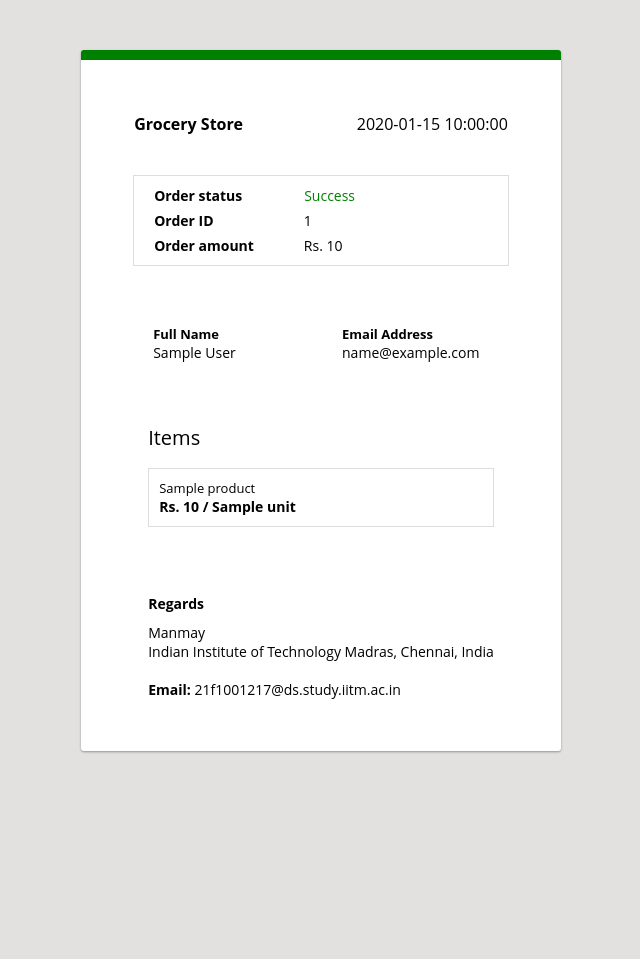
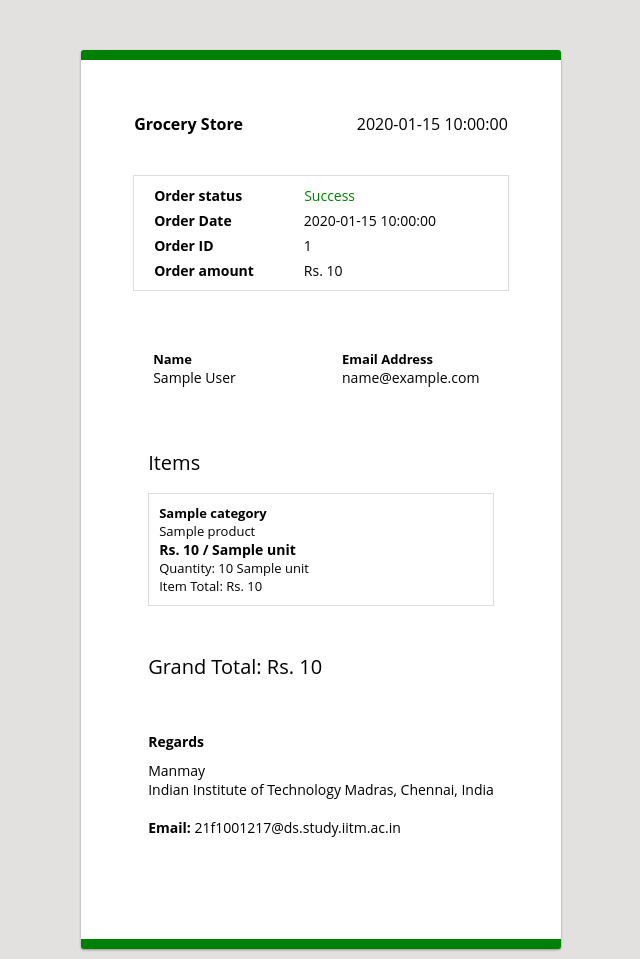
Before and after one commit to BabaHerons/GroceryStoreV2, a Python web app: template backend/src/templates/invoice.html in a window 1280 px wide. Shown: the whole page, without its empty margins (319-959 px from the left). Before the commit the page ends 753 px from the top, so only its background shows below. Run offline with Jinja, Linux system fonts and the light colour scheme; the template is opened without the code that fills it: most values are stand-ins (such as "Sample title", 1, 10 or a date in 2020).

Commit message:
sending mail on purchase or user demand

```diff
--- a/backend/src/templates/invoice.html
+++ b/backend/src/templates/invoice.html
@@ -1,7 +1,7 @@
 <html>
 
 <body style="background-color:#e2e1e0;font-family: Open Sans, sans-serif;font-size:100%;font-weight:400;line-height:1.4;color:#000;">
-  <table style="max-width:670px;margin:50px auto 10px;background-color:#fff;padding:50px;-webkit-border-radius:3px;-moz-border-radius:3px;border-radius:3px;-webkit-box-shadow:0 1px 3px rgba(0,0,0,.12),0 1px 2px rgba(0,0,0,.24);-moz-box-shadow:0 1px 3px rgba(0,0,0,.12),0 1px 2px rgba(0,0,0,.24);box-shadow:0 1px 3px rgba(0,0,0,.12),0 1px 2px rgba(0,0,0,.24); border-top: solid 10px green;">
+  <table style="max-width:670px;margin:50px auto 10px;background-color:#fff;padding:50px;-webkit-border-radius:3px;-moz-border-radius:3px;border-radius:3px;-webkit-box-shadow:0 1px 3px rgba(0,0,0,.12),0 1px 2px rgba(0,0,0,.24);-moz-box-shadow:0 1px 3px rgba(0,0,0,.12),0 1px 2px rgba(0,0,0,.24);box-shadow:0 1px 3px rgba(0,0,0,.12),0 1px 2px rgba(0,0,0,.24); border-top: solid 10px green;border-bottom: solid 10px green;">
     <thead>
       <tr>
         <!-- <th style="text-align:left;"><img style="max-width: 150px;" src="https://www.bachanatours.in/book/img/logo.png" alt="bachana tours"></th> -->
@@ -16,6 +16,7 @@
       <tr>
         <td colspan="2" style="border: solid 1px #ddd; padding:10px 20px;">
           <p style="font-size:14px;margin:0 0 6px 0;"><span style="font-weight:bold;display:inline-block;min-width:150px">Order status</span><b style="color:green;font-weight:normal;margin:0">Success</b></p>
+          <p style="font-size:14px;margin:0 0 6px 0;"><span style="font-weight:bold;display:inline-block;min-width:146px">Order Date</span> {{ order.date }}</p>
           <p style="font-size:14px;margin:0 0 6px 0;"><span style="font-weight:bold;display:inline-block;min-width:146px">Order ID</span> {{ order.id }}</p>
           <p style="font-size:14px;margin:0 0 0 0;"><span style="font-weight:bold;display:inline-block;min-width:146px">Order amount</span> Rs. {{ order.amount }}</p>
         </td>
@@ -25,7 +26,7 @@
       </tr>
       <tr>
         <td style="width:50%;padding:20px;vertical-align:top">
-          <p style="margin:0 0 10px 0;padding:0;font-size:14px;"><span style="display:block;font-weight:bold;font-size:13px">Full Name</span> {{ order.user_full_name }}</p>
+          <p style="margin:0 0 10px 0;padding:0;font-size:14px;"><span style="display:block;font-weight:bold;font-size:13px">Name</span> {{ order.user_full_name }}</p>
         </td>
         <td style="width:50%;padding:20px;vertical-align:top">
           <p style="margin:0 0 10px 0;padding:0;font-size:14px;"><span style="display:block;font-weight:bold;font-size:13px;">Email Address</span> {{ order.email }}</p>
@@ -38,16 +39,22 @@
         <td colspan="2" style="padding:15px;">
         {% for product in order.products %}
           <p style="font-size:14px;margin:0;padding:10px;border:solid 1px #ddd;font-weight:bold;">
+            <span style="display:block;font-size:13px;font-weight:bold;">{{ product["category"] }}</span>
             <span style="display:block;font-size:13px;font-weight:normal;">{{ product["name"] }}</span> Rs. {{ product["price"] }} / {{ product["unit"] }} <b style="font-size:12px;font-weight:300;"></b>
+            <span style="display:block;font-size:13px;font-weight:normal;">Quantity: {{ product["quantity"] }} {{ product["unit"] }}</span>
+            <span style="display:block;font-size:13px;font-weight:normal;">Item Total: Rs. {{ product["item_total"] }}</span>
           </p>
         {% endfor %}
           <!-- <p style="font-size:14px;margin:0;padding:10px;border:solid 1px #ddd;font-weight:bold;"><span style="display:block;font-size:13px;font-weight:normal;">Pickup & Drop</span> Rs. 2000 <b style="font-size:12px;font-weight:300;"> /person/day</b></p> -->
         </td>
       </tr>
+      <tr>
+        <td colspan="2" style="font-size:20px;padding:30px 15px 0 15px;">Grand Total: Rs. {{ order.amount }}</td>
+      </tr>
     </tbody>
     <tfooter>
       <tr>
-        <td colspan="2" style="font-size:14px;padding:50px 15px 0 15px;">
+        <td colspan="2" style="font-size:14px;padding:50px 15px 50px 15px;">
           <strong style="display:block;margin:0 0 10px 0;">Regards</strong> Manmay<br> Indian Institute of Technology Madras, Chennai, India<br><br>
           <b>Email:</b> 21f1001217@ds.study.iitm.ac.in
         </td>
--- a/frontend/src/api.ts
+++ b/frontend/src/api.ts
@@ -248,7 +248,13 @@
     public post_order(json_data:any){
         return fetch(this.BASE_URL + "/orders", this.fetch_post(json_data))
     }
+    // -------------------------------------------------------------------
 
+
+    // --------------------------SEND INVOICE ON MAIL---------------------
+    public send_invoice_email(order_id:any){
+        return fetch(this.BASE_URL + `/invoice/${order_id}`, this.fetch_get())
+    }
 }
 
 export default new API
```
Also changed, not shown: backend/src/routes/order.py (+14 -1 lines), backend/src/tasks.py (+7 -7 lines), frontend/src/components/UserDash.vue (+8 -0 lines), backend/instance/grocery_store_v2.db, 1 other file.
